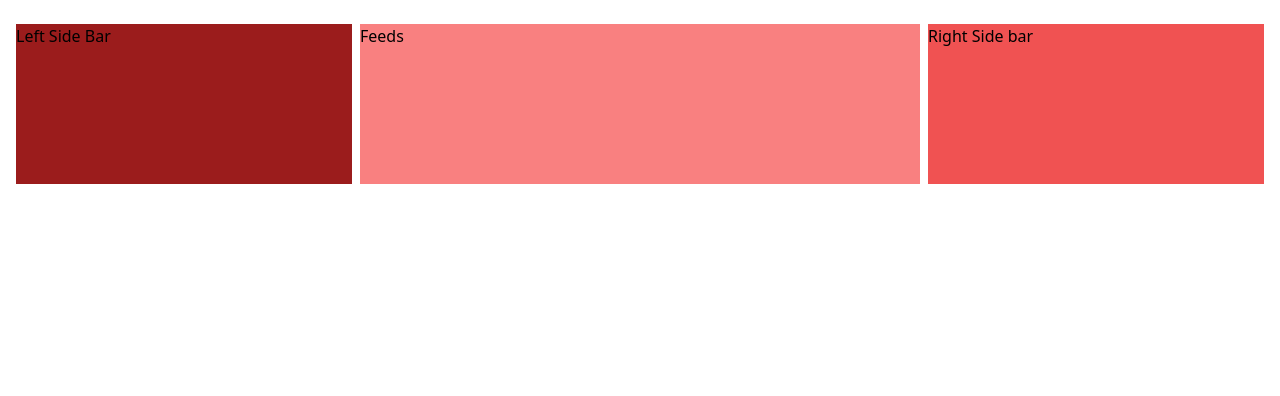
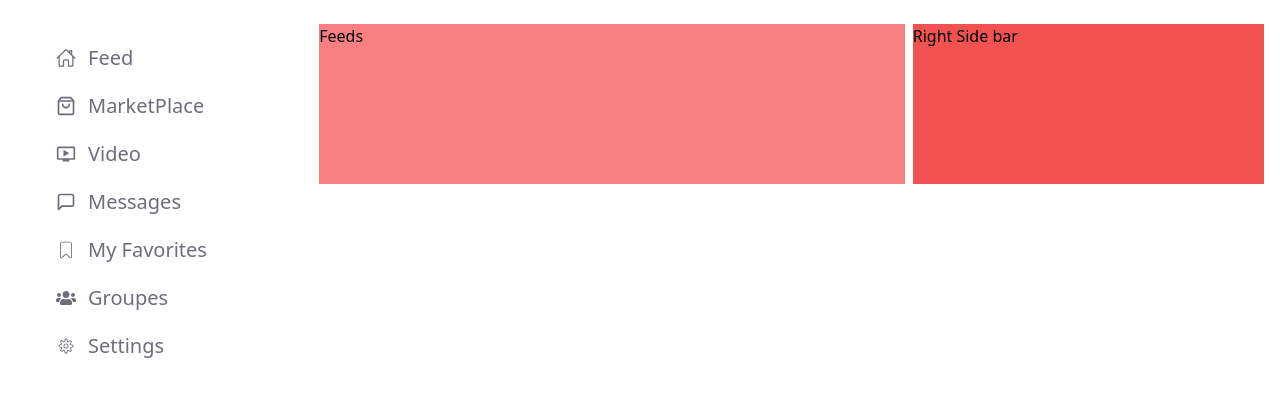
Before and after one commit to sarachafikidrissi/Social-Media-React-, a React (Create React App) app: page / in a window 1280 px wide. Shown: the top 396 px of the page. Built offline with nearby package versions, Linux system fonts and the light colour scheme.

Commit message:
Ajouter une barre latérale de navigation avec des icônes

```diff
--- a/src/pages/Home/Components/LeftSideBar.jsx
+++ b/src/pages/Home/Components/LeftSideBar.jsx
@@ -1,9 +1,27 @@
 import React from 'react'
-
+import { IoHomeOutline } from "react-icons/io5";
+import { CiBookmark } from "react-icons/ci";
+import { CiSettings } from "react-icons/ci";
+import { FiMessageSquare } from "react-icons/fi";
+import { FaUsers } from "react-icons/fa";
+import { FiShoppingBag } from "react-icons/fi";
+import { MdOndemandVideo } from "react-icons/md";
 const LeftSideBar = () => {
   return (
-    <div className='w-[30%] h-[20vh] bg-red-800'>
-      Left Side Bar
+    <div className='w-[25%] text-slateGray text-xl flex flex-col gap-5 pt-5 ps-10 '>
+      <div className='flex justify-start items-center  gap-3 hover:text-pink'> <IoHomeOutline /> <h2>Feed</h2></div>
+      <div className='flex justify-start items-center gap-3  hover:text-pink'><FiShoppingBag /> <h2>MarketPlace</h2></div>
+      <div className='flex justify-start items-center  gap-3  hover:text-pink'><MdOndemandVideo /> <h2>Video</h2></div>
+      <div className='flex justify-start items-center  gap-3  hover:text-pink'><FiMessageSquare /> <h2>Messages</h2></div>
+      <div className='flex justify-start items-center  gap-3  hover:text-pink'><CiBookmark /> <h2>My Favorites</h2></div>
+      <div className='flex justify-start items-center  gap-3  hover:text-pink'><FaUsers /> <h2>Groupes</h2></div>
+      <div className='flex justify-start items-center  gap-3  hover:text-pink'><CiSettings /> <h2>Settings</h2></div>
+
+
+
+
+
+
     </div>
   )
 }
```
